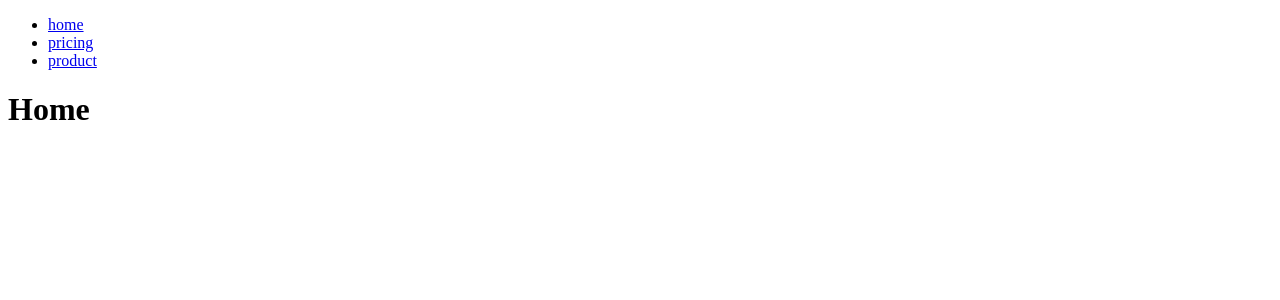
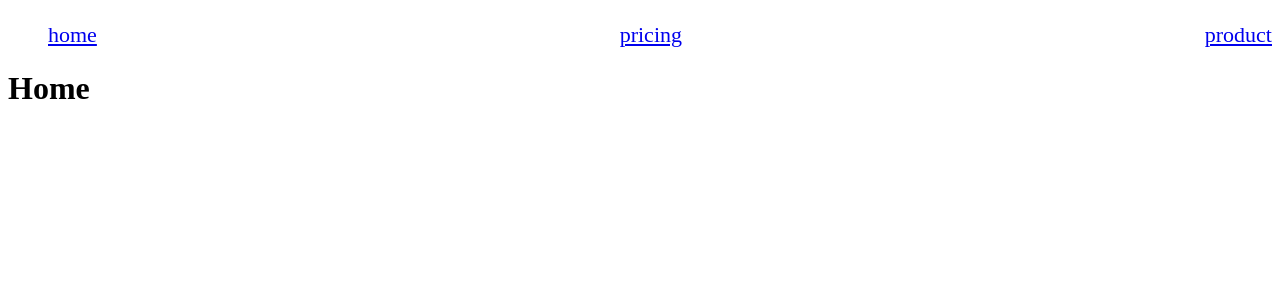
Before and after one commit to arentalb/react-practice-components, a React (Vite) app: page / in a window 1280 px wide. Shown: the top 300 px of the page. Built offline with nearby package versions, Linux system fonts and the light colour scheme.

Commit message:
create a specific css file for each component

```diff
--- /dev/null
+++ b/src/components/AppNav.module.css
@@ -0,0 +1,7 @@
+.nav ul{
+    display: flex;
+    justify-content: space-between;
+    font-size: 22px;
+    list-style: none;
+    text-decoration: none;
+}
--- a/src/components/PageNav.jsx
+++ b/src/components/PageNav.jsx
@@ -1,8 +1,9 @@
 import { Link } from "react-router-dom";
+import styles from "./AppNav.module.css";
 
 export function PageNav() {
   return (
-    <nav>
+    <nav className={styles.nav}>
       <ul>
         <li>
           <Link to={""}>home</Link>
```
